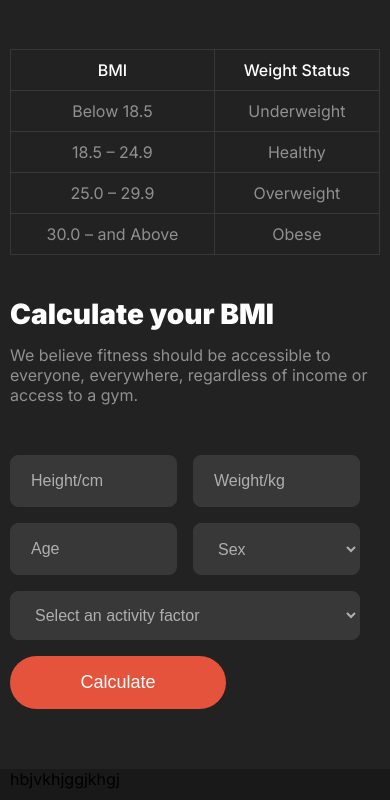
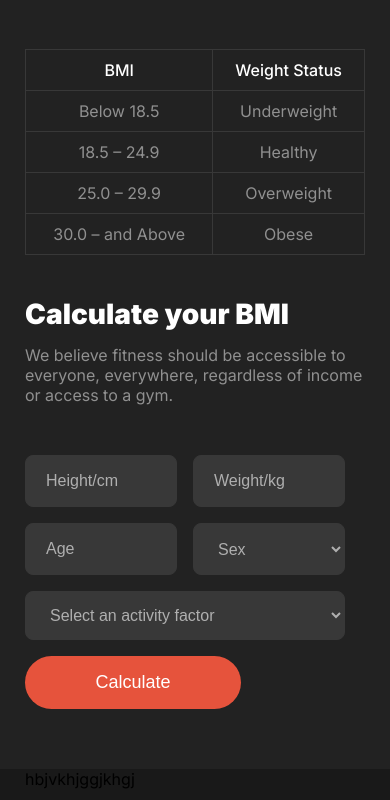
Before and after one commit to sahed009/peak-fit, a plain HTML site: page index.html in a window 390 px wide. Shown: the part 1200-2000 px from the top of the page. Drawn offline with Linux system fonts and the light colour scheme; a web font is replaced by a local one.

Commit message:
fixed max width issue

```diff
--- a/styles/responsive.css
+++ b/styles/responsive.css
@@ -1,6 +1,6 @@
 @media screen and (max-width: 576px) {
   .container {
-    max-width: 370px;
+    max-width: 340px;
   }
   /* Navbar  */
   .navbar {
```
